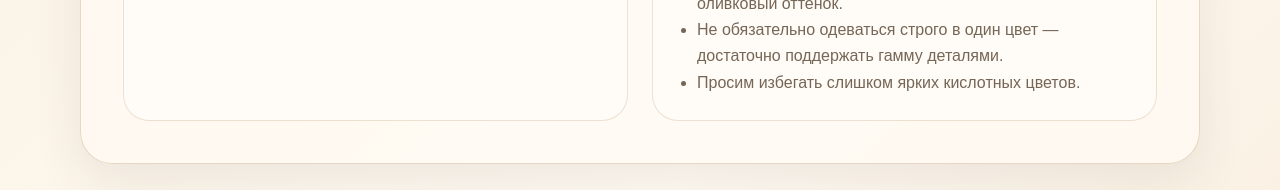
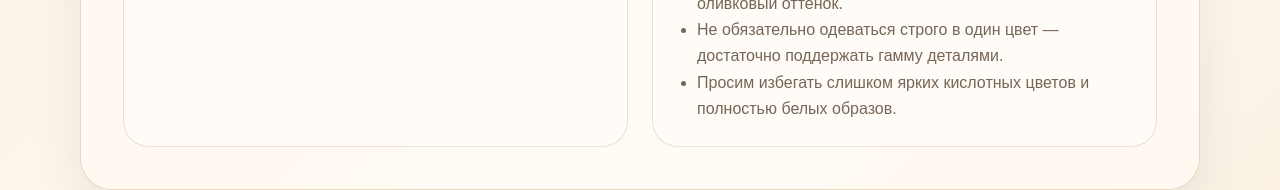
Before and after one commit to OsipovIP/wedding-invitation, a plain HTML site: page index.html in a window 1280 px wide. Shown: the part 1302-1492 px from the top of the page. Drawn offline with Linux system fonts and the light colour scheme.

Commit message:
Update index.html

```diff
--- a/index.html
+++ b/index.html
@@ -108,7 +108,7 @@
               <ul class="dress-list">
                 <li>Молочный, песочный, зелёный, пудрово-розовый или оливковый оттенок.</li>
                 <li>Не обязательно одеваться строго в один цвет — достаточно поддержать гамму деталями.</li>
-                <li>Просим избегать слишком ярких кислотных цветов.</li>
+                <li>Просим избегать слишком ярких кислотных цветов и полностью белых образов.</li>
               </ul>
             </div>
           </div>
```
